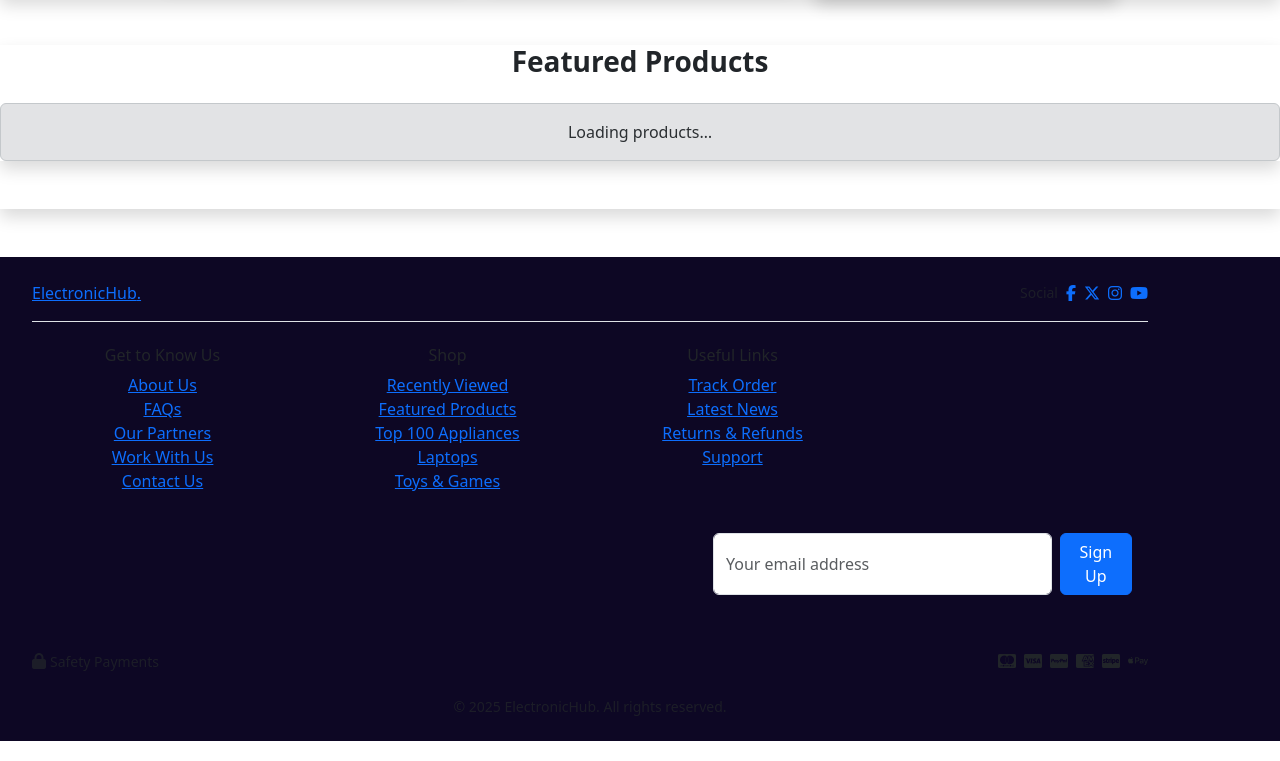
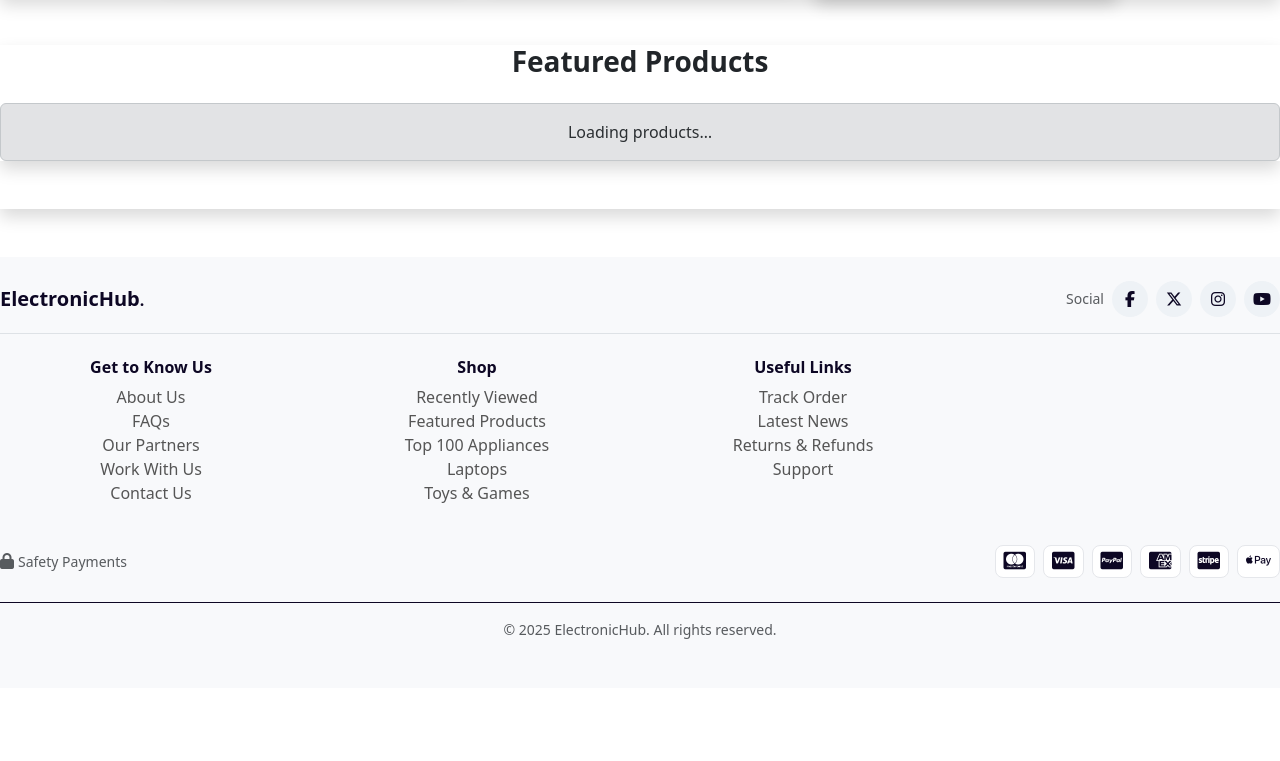
Before and after one commit to mahamoud-Elgohary/ElectronicHub, a plain HTML site: page homePage/home.html in a window 1280 px wide. Shown: the part 865-1626 px from the top of the page. After the commit the page ends 1553 px from the top, so only its background shows below. Drawn offline with nearby package versions, Linux system fonts and the light colour scheme.

Commit message:
footer edit css

```diff
--- a/homePage/home.html
+++ b/homePage/home.html
@@ -137,12 +137,12 @@
     </main>
     <!-- footer start-->
     <footer class="site-footer mt-5">
-      <div class="container py-4">
+      <div class="py-4">
         <!-- Brand + Social -->
         <div
           class="d-flex flex-column flex-md-row justify-content-between align-items-center gap-3 pb-3 border-bottom"
         >
-          <a href="#" class="footer-brand">ElectronicHub<span class="accent">.</span></a>
+          <a href="#" class="footer-brand align-content-center">ElectronicHub<span class="accent">.</span></a>
           <div class="d-flex align-items-center gap-2">
             <span class="small text-muted">Social</span>
             <a class="social" aria-label="Facebook" href="#"
@@ -190,20 +190,7 @@
             </ul>
           </div>
 
-          <div class="col-12 col-md-6 col-lg-5 ms-auto">
-            <form id="newsletterForm" class="newsletter d-flex gap-2 p-3 rounded-3">
-              <label for="newsletterEmail" class="visually-hidden">Email</label>
-              <input
-                id="newsletterEmail"
-                type="email"
-                class="form-control"
-                placeholder="Your email address"
-                required
-              />
-              <button class="btn btn-primary" type="submit">Sign Up</button>
-            </form>
-          </div>
-        </div>
+
 
         <!-- Payments + Bottom -->
         <div
--- a/homePage/homeStyle.css
+++ b/homePage/homeStyle.css
@@ -163,6 +163,34 @@ footer {
   justify-content:center;
   background-color: #0d0724;
 }
+
+.site-footer{
+  background:#f8f9fb;color:#0d0724}
+.footer-brand{
+  font-weight:700;font-size:1.25rem;color:#0d0724;text-decoration:none}
+.accent{
+  color:#0d0724}
+.title{
+  font-weight:700;margin-bottom:.5rem}
+.f-link{
+  color:#555;text-decoration:none}
+.f-link:hover
+{color:#0d0724}
+
+.newsletter{
+  background:#0d0724;border:1px solid #0d0724}
+.social{
+  width:36px;height:36px;display:grid;place-items:center;
+  border-radius:50%;background:#eef2f6;color:#0d0724;text-decoration:none
+}
+.social:hover{background:#e5e9f0}
+
+.pay i{
+  font-size:1.25rem;background:#fff;border:1px solid #e5e7eb;
+  border-radius:.5rem;padding:.35rem .5rem
+}
+.bottom{
+  border-top:1px solid #0d0724;padding-top:1rem}
 #main-hero{
    text-align:center;
   justify-content:center;
```
